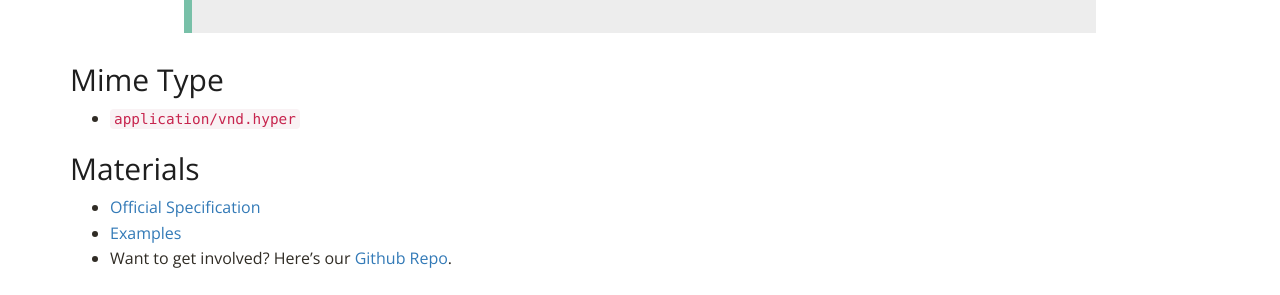
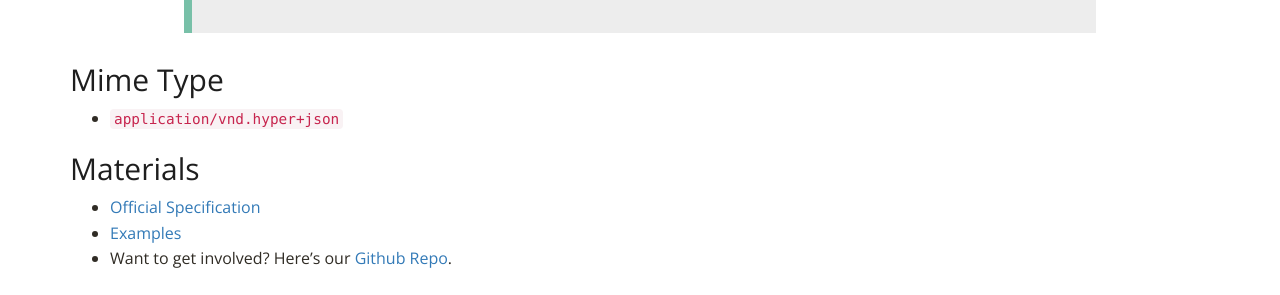
Before and after one commit to inadarei/hyper, a Jekyll site: the page built from index.md, in a window 1280 px wide. Shown: the part 377-672 px from the top of the page. Built offline with Jekyll 4.4.1, drawn with Linux system fonts in a browser that asks for light colours; nearby versions of some CDN libraries.

Commit message:
media type string must contain json

```diff
--- a/index.md
+++ b/index.md
@@ -9,7 +9,7 @@ title: Hyper - Foundational Hypermedia Type
 
 ## Mime Type
 
--  `application/vnd.hyper`
+-  `application/vnd.hyper+json`
 
 ## Materials
 
```
Also changed, not shown: application.md (+1 -1 lines).
